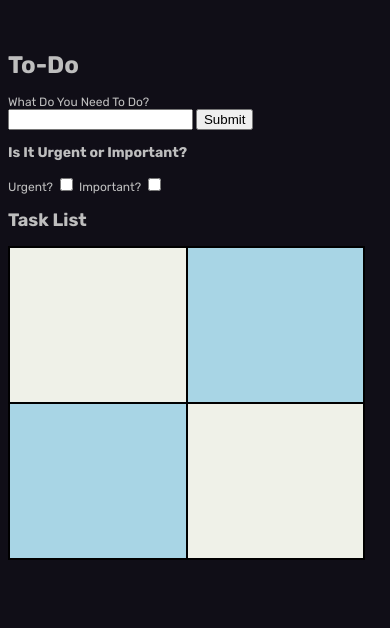
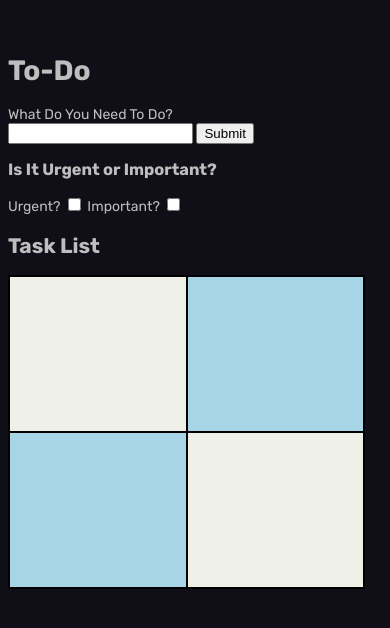
Before and after one commit to Andrew-DL/andrew-dl.github.io, a website: page index.html in a window 390 px wide. Drawn offline with Linux system fonts and the light colour scheme.

Commit message:
mobile font size testing part 3

```diff
--- a/style.css
+++ b/style.css
@@ -78,12 +78,12 @@ body {
 
 @media only screen and (max-width: 600px) {
     body {
-	font-size: 15px;
+	font-size: 14px;
     }
 
     #flex-container {
 	flex-wrap: wrap;
-	font-size: 12px;
+	font-size: 14px;
     }
 
     #eisenhower-matrix {
```
